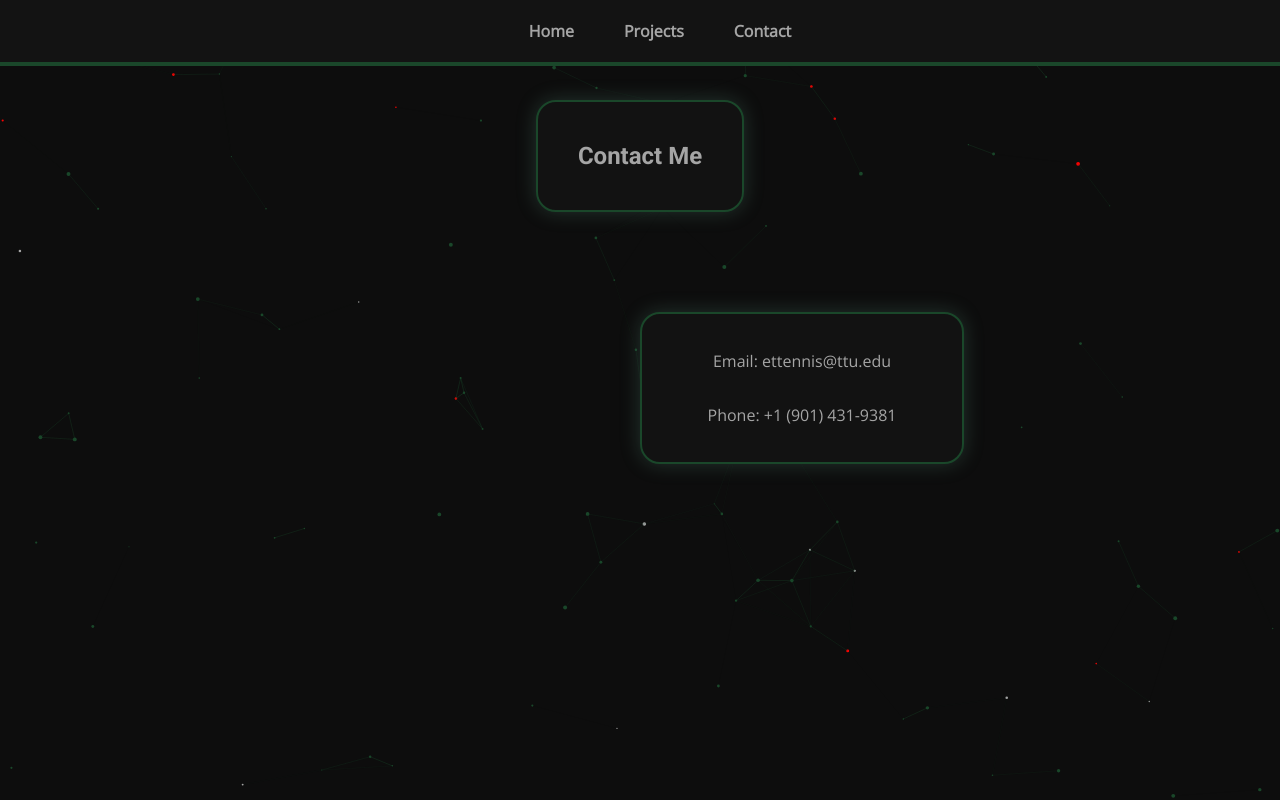
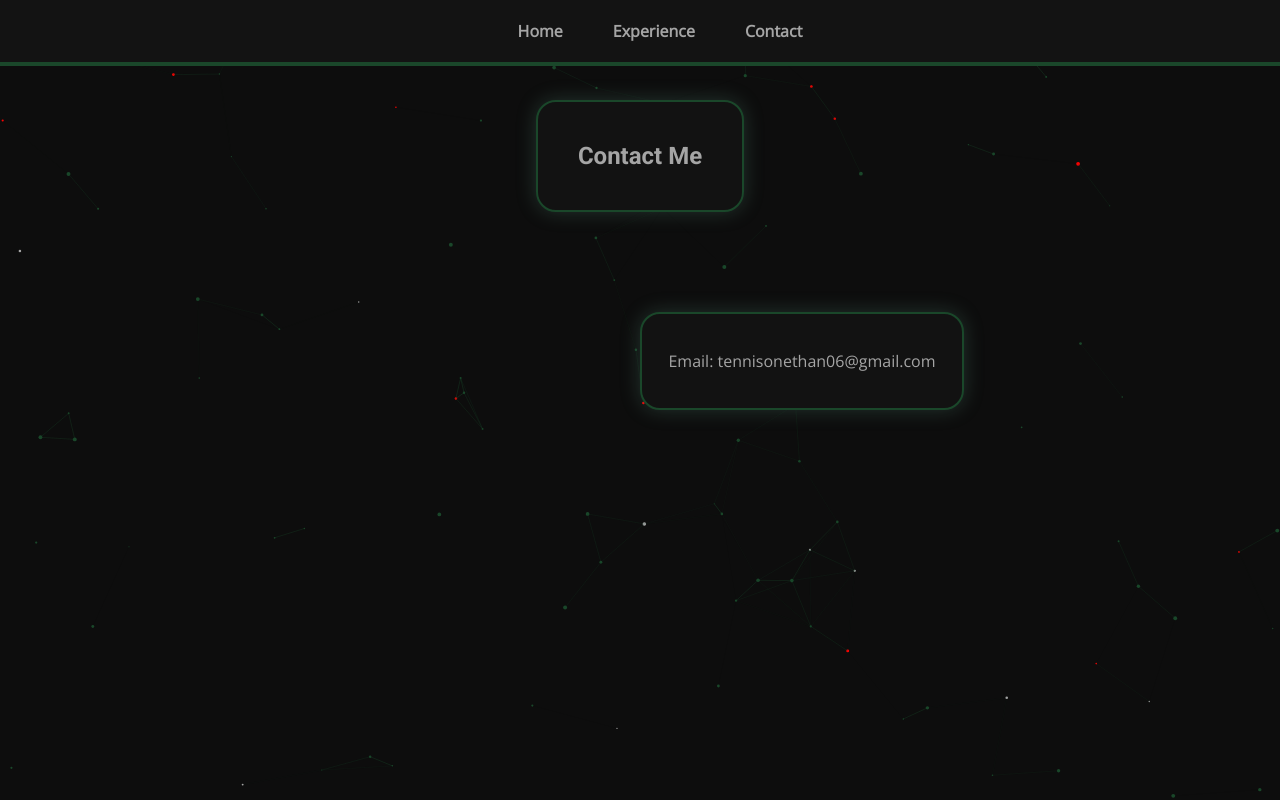
Before and after one commit to EthanTennison/portfolio, a website: page contact.html in a window 1280 px wide. Drawn offline with nearby package versions, Linux system fonts and the light colour scheme.

Commit message:
Change Projects link to Experience and update email
Updated contact information and navigation link.

```diff
--- a/contact.html
+++ b/contact.html
@@ -15,7 +15,7 @@
             <div class="menu-toggle">&#9776;</div>
             <ul>
                 <li><a href="index.html">Home</a></li>
-                <li><a href="projects.html">Projects</a></li>
+                <li><a href="projects.html">Experience</a></li>
                 <li><a href="contact.html">Contact</a></li>
             </ul>
         </nav>
@@ -31,8 +31,7 @@
         <div class="badge-base LI-profile-badge" data-locale="en_US" data-size="medium" data-theme="dark" data-type="VERTICAL" data-vanity="ethan-tennison-468a65313" data-version="v1"></div>
         <div class="contact-box">
             <div class="content-frame">
-                <p>Email: ettennis@ttu.edu</p>
-                <p>Phone: +1 (901) 431-9381</p>
+                <p>Email: tennisonethan06@gmail.com</p>
         </div>
         </div>
     </div>
```
